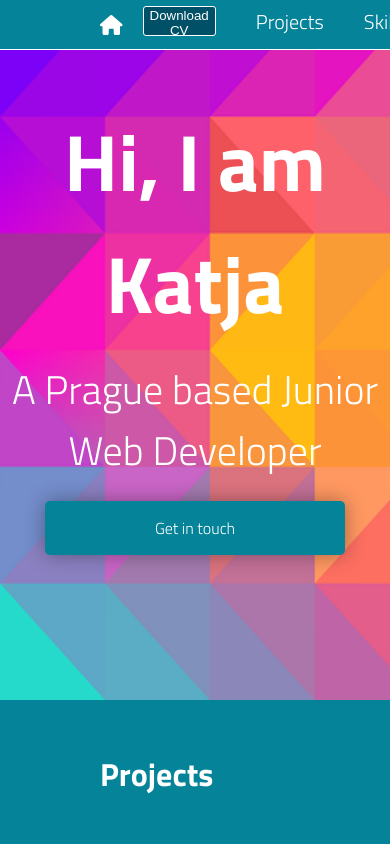
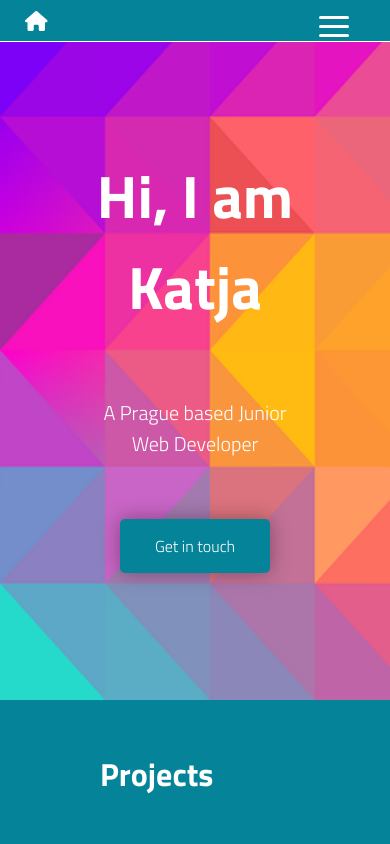
Before and after one commit to queuing4oranges/portfolio, a React (Create React App) app: page / in a window 390 px wide. Shown: the top 844 px of the page. Built offline with nearby package versions, Linux system fonts and the light colour scheme; data requests are answered from the project's data file.

Commit message:
scss corrections

```diff
--- a/src/components/About.js
+++ b/src/components/About.js
@@ -44,8 +44,8 @@ const About = () => {
                 </div>
 
                 <div className="hobby__container">
-                    <p className="text right">In my free time, I like to cultivate my friendships and go on little trips. If that is not an option, I love sewing and lifting in the Crossfit gym. Besides that, I like to be surrounded by people who share my sense of humor.
-                    I"m afraid of snails.
+                    <p className="text right">In my free time, I like to cultivate my friendships and go on little trips. If that is not an option, I love sewing or lifting in the Crossfit gym. Besides that, I like to be surrounded by people who share my sense of humor.
+                    I"m working on my fear of snails.
                      </p>
                 </div>
             </div>
--- a/src/components/Header.js
+++ b/src/components/Header.js
@@ -12,6 +12,13 @@ const Header = () => {
             <div className="navbar__cont">
                 <div className="navbar__home navbar__link"><Link to="home" smooth={true} spy={true}><FontAwesomeIcon icon={faHouse} size="1x" color="white"/></Link></div>
             </div>
+
+            <a href="#" className="toggle-button">
+                <span className="bar"></span>
+                <span className="bar"></span>
+                <span className="bar"></span>
+            </a>
+
                 <div className="navbar__links">
 
                 <div className="navbar__pdf">
--- a/src/scss/about.scss
+++ b/src/scss/about.scss
@@ -38,7 +38,7 @@
 }
 
 .hobby__container {
-    width: 30%;
+    width: 33.3%;
     display: flex;
     flex-direction: row;
     align-items: flex-start;
@@ -57,6 +57,8 @@
     display: flex;
     justify-content: center;
     align-items: center;
+    margin-top: 120px;
+
 }
 
 
@@ -90,7 +92,7 @@
     height: 220px;
     border-radius: 50%;
     border: solid white 1px;
-    margin-left: 20px;
+    // margin-left: 20px;
 
     animation: slide-top 0.5s cubic-bezier(0.250, 0.460, 0.450, 0.940) both;
 }
--- a/src/scss/bouncybutton.scss
+++ b/src/scss/bouncybutton.scss
@@ -14,6 +14,9 @@
         Helvetica,
         sans-serif;
     align-self: center;
+    @media(max-width: 600px){
+        width: 150px;
+    }
 }
 
 
--- a/src/scss/header.scss
+++ b/src/scss/header.scss
@@ -7,7 +7,7 @@ $blackish: #021E20;
 
 .navbar{
     background-color: $lightblue;
-    height: 50px;
+    height: 10%;
     display: flex;
     flex-direction: row;
     font-size: 20px;
@@ -15,10 +15,19 @@ $blackish: #021E20;
     align-items: center;
     justify-content: flex-start;
     border-bottom: 1px white solid;
+    @media(max-width: 600px) {
+        max-width: 100%;
+        height: 5%;
+            }
+
+            /*make element with display:none and then media display block*/
 
     &__cont{
         padding-left: 100px;
         flex-grow: 1;
+        @media(max-width: 600px) {
+            padding-left: 25px;
+        }
     }
 
     &__links{
@@ -31,6 +40,9 @@ $blackish: #021E20;
     &__skills,
     &__about{
         padding: 0 20px;
+        @media(max-width: 600px) {
+            display: none;
+        }
     }
     &__button{
         background-color: $darkblue;
@@ -63,7 +75,35 @@ $blackish: #021E20;
     top: 0;
     width: 100%;
     z-index: 10;
+        @media(max-width: 600px) {
+        position: fixed;
+        top: 0;
+        z-index: 10;
+    }
 
+}
+
+.toggle-button {
+    position: absolute;
+    top: 1rem;
+    right: 1rem;
+    display: none;
+    flex-direction: column;
+    justify-content: space-between;
+    width: 30px;
+    height: 21px;
+    @media(max-width: 600px) {
+        display: flex;
+        margin-right: 25px;
+    }
+
+}
+
+.toggle-button .bar {
+    height: 3px;
+    width: 100%;
+    background-color: white;
+    border-radius: 10px;
 
 }
 
--- a/src/scss/hero.scss
+++ b/src/scss/hero.scss
@@ -7,9 +7,13 @@
     flex-direction: column;
     align-items: center;
     margin: auto;
-    //
     position: relative;
 
+    @media(max-width: 600px) {
+        background-size: cover;
+        background-repeat: no-repeat;
+        height: 700px;
+            }
 }
 
 .hero__text {
@@ -23,11 +27,19 @@
 .hero__title {
     font-size: 80px;
     margin: 100px auto 5px;
+    @media(max-width: 600px){
+        font-size: 60px;
+        margin-top: 150px;
+    }
 }
 
 .hero__par {
     font-size: 40px;
     margin: 10px auto 20px;
+    @media(max-width: 600px){
+        font-size: 20px;
+        margin:60px 100px;
+    }
 }
 
 .blurry {
--- a/src/scss/modal.scss
+++ b/src/scss/modal.scss
@@ -24,6 +24,10 @@ html {
         Helvetica,
         sans-serif;
     border-color: white;
+    @media(max-width: 600px){
+        width: 60%;
+        font-size: 1em;
+    }
 
 }
 
@@ -47,6 +51,10 @@ html {
     margin: auto;
     border: 1px solid #d828b2;
     padding: 10px;
+    @media(max-width: 600px){
+        width: 50%;
+        height: 100%;
+    }
 }
 
 .contact__button {
@@ -87,6 +95,14 @@ html {
     z-index: 99;
     height: 500px;
     width: 550px;
+    @media(max-width: 600px){
+      position: fixed;
+      top: 50%;
+      left: 50%;
+      transform: translate(-50%,-50%);
+      z-index:99;
+    }
+
 }
 
 .modal__input {
```
